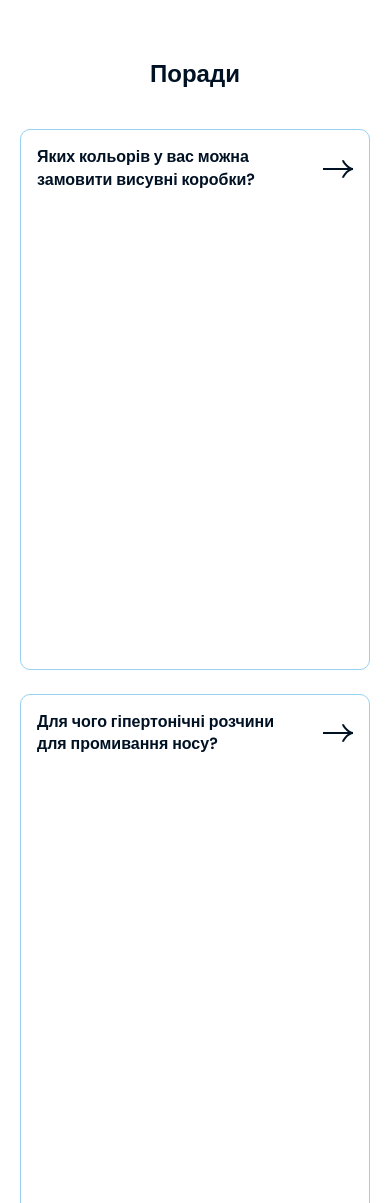
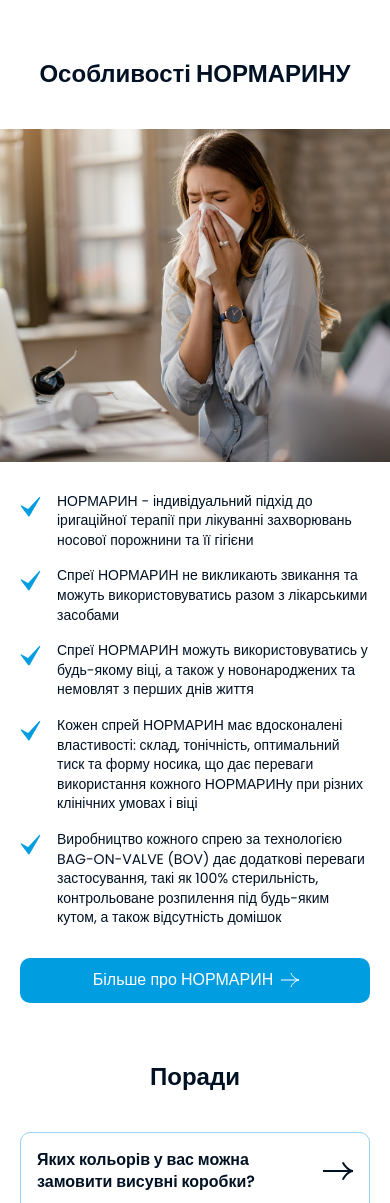
Before and after one commit to DmytrivDev/Normarin, a website built with Vite: page src/index.html in a window 390 px wide. Shown: the part 1336-2539 px from the top of the page. Built offline with nearby package versions, Linux system fonts and the light colour scheme.

Commit message:
add featur

```diff
--- a/src/css/main.css
+++ b/src/css/main.css
@@ -20,6 +20,7 @@
 /* Home */
 @import url('./sections/home/hero.scss');
 @import url('./sections/home/assort.scss');
+@import url('./sections/home/featur.scss');
 @import url('./sections/home/tips.scss');
 
 /* Product */
--- /dev/null
+++ b/src/css/sections/home/featur.scss
@@ -0,0 +1,104 @@
+.featur {
+  &__container {
+  }
+  &__body {
+    display: grid;
+    grid-template-columns: 33.5625rem 43.75rem;
+    gap: 0 6.25rem;
+  }
+
+  .heading__sec {
+    padding-top: 5rem;
+    grid-column: 1 / 2;
+    grid-row: 1 / 2;
+    display: flex;
+    justify-content: center;
+    align-items: end;
+  }
+
+  &__img {
+    grid-column: 2 / 3;
+    grid-row: 1 / 3;
+    border-radius: 1.25rem 0 0 1.25rem;
+    overflow: hidden;
+    min-height: 43.75rem;
+  }
+
+  &__wrapp {
+    padding-bottom: 5rem;
+    grid-column: 1 / 2;
+    grid-row: 2 / 3;
+  }
+  &__list {
+    display: flex;
+    flex-direction: column;
+    gap: 1.875rem 0;
+    margin-bottom: 3.75rem;
+    li {
+      display: flex;
+      align-items: start;
+      gap: 0 1rem;
+      &::before {
+        content: "";
+        flex-shrink: 0;
+        width: 1.3125rem;
+        height: 1.75rem;
+        background-size: 1.3125rem 1.75rem;
+        background-position: center center;
+        background-repeat: no-repeat;
+        background-image: var(--checkItem);
+      }
+    }
+  }
+
+  .btn-def {
+    margin: 0 auto;
+  }
+}
+
+@media screen and (max-width: 960px) {
+  .featur {
+    &__body {
+      grid-template-columns: 1fr;
+      gap: 0;
+    }
+
+    .heading__sec {
+      padding-top: 0;
+      grid-column: auto;
+      grid-row: auto;
+    }
+
+    &__img {
+      grid-column: auto;
+      grid-row: auto;
+      border-radius: 0;
+      min-height: auto;
+      padding-top: 45%;
+      width: calc(100% + 1.25em * 2);
+      left: -1.25em;
+      margin-bottom: 1.875rem;
+    }
+
+    &__wrapp {
+      padding-bottom: 0;
+      grid-column: auto;
+      grid-row: auto;
+    }
+    &__list {
+      gap: 1rem 0;
+      margin-bottom: 1.875rem;
+      li {
+        font-size: 0.875rem;
+      }
+    }
+  }
+}
+
+@media screen and (max-width: 675px) {
+  .featur {
+    &__img {
+      padding-top: 95%;
+    }
+  }
+}
--- a/src/index.html
+++ b/src/index.html
@@ -16,6 +16,7 @@
       <main class="main">
         <load src="partials/home/hero.html" />
         <load src="partials/home/assort.html" />
+        <load src="partials/home/featur.html" />
         <load src="partials/home/tips.html" />
         <load src="partials/general/contct.html" />
       </main>
--- /dev/null
+++ b/src/partials/home/featur.html
@@ -0,0 +1,42 @@
+<section class="featur pd1">
+  <div class="featur__container">
+    <div class="featur__body">
+      <div class="heading__sec">
+        <h1 class="title2">Особливості НОРМАРИНУ</h1>
+      </div>
+
+      <div class="featur__img ibg">
+        <img src="./img/content/featur_1.jpg" alt="" />
+      </div>
+
+      <div class="featur__wrapp">
+        <ul class="featur__list">
+          <li>
+            НОРМАРИН - індивідуальний підхід до іригаційної терапії при
+            лікуванні захворювань носової порожнини та її гігієни
+          </li>
+          <li>
+            Спреї НОРМАРИН не викликають звикання та можуть використовуватись
+            разом з лікарськими засобами
+          </li>
+          <li>
+            Спреї НОРМАРИН можуть використовуватись у будь-якому віці, а також у
+            новонароджених та немовлят з перших днів життя
+          </li>
+          <li>
+            Кожен спрей НОРМАРИН має вдосконалені властивості: склад,
+            тонічність, оптимальний тиск та форму носика, що дає переваги
+            використання кожного НОРМАРИНу при різних клінічних умовах і віці
+          </li>
+          <li>
+            Виробництво кожного спрею за технологією BAG-ON-VALVE (BOV) дає
+            додаткові переваги застосування, такі як 100% стерильність,
+            контрольоване розпилення під будь-яким кутом, а також відсутність
+            домішок
+          </li>
+        </ul>
+        <a href="./about.html" class="btn-def">Більше про НОРМАРИН</a>
+      </div>
+    </div>
+  </div>
+</section>
```
Also changed, not shown: src/css/index/icons.scss (+2 -0 lines), src/img/content/featur_1.jpg (added).
